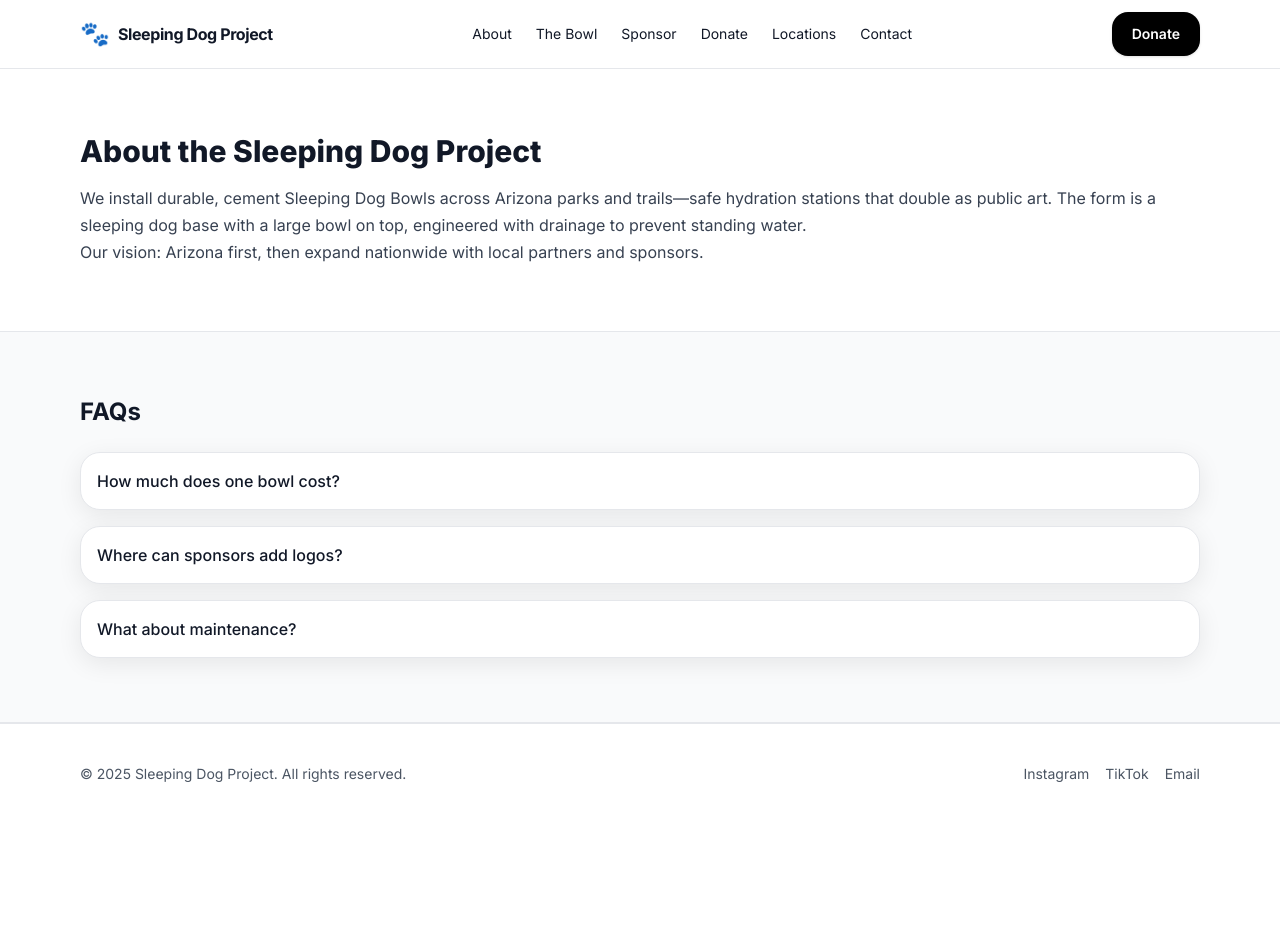
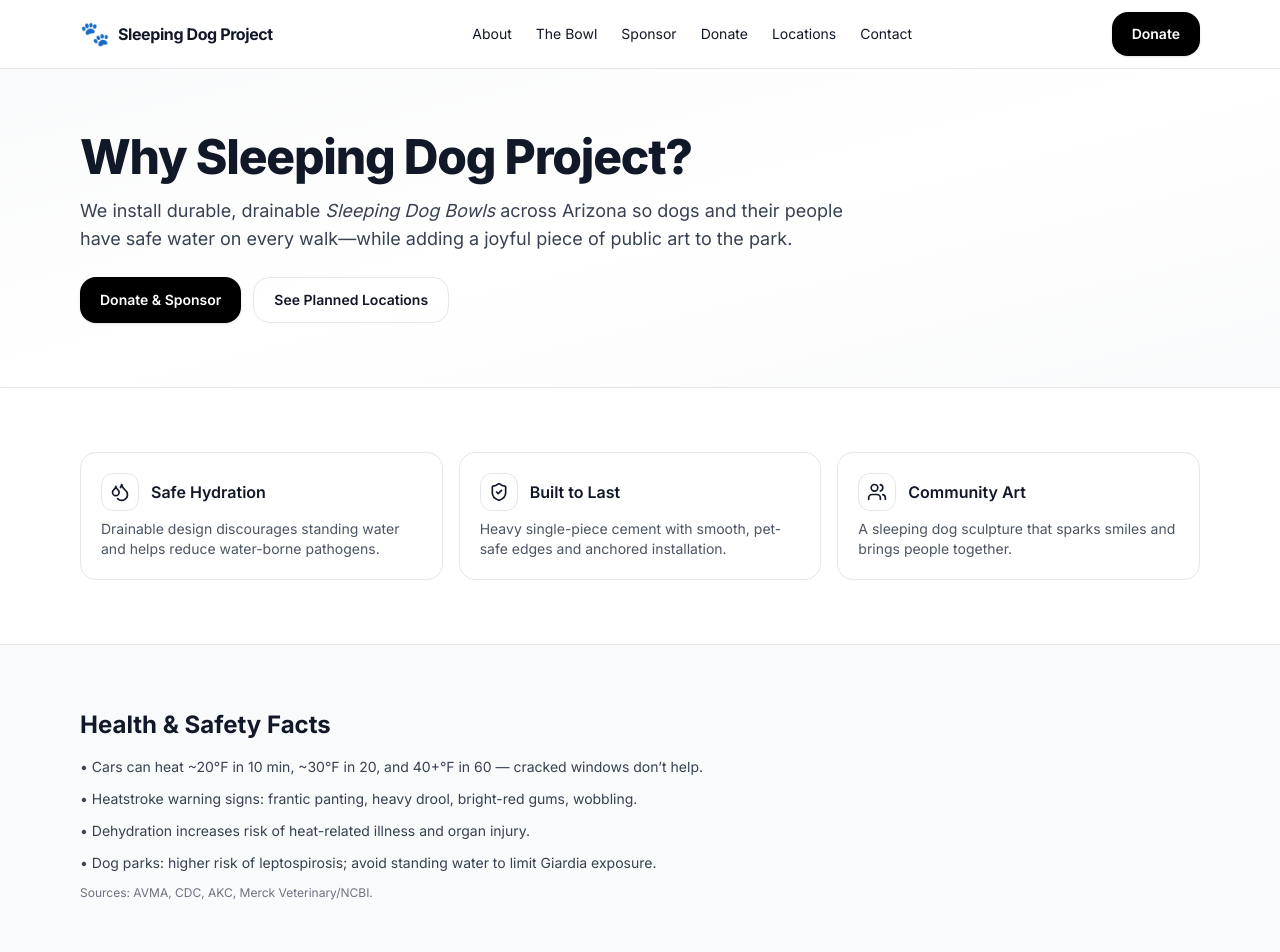
Before and after one commit to aduckett/sleeping-dog-project, a Next.js app: page /about in a window 1280 px wide. Shown: the top 952 px of the page. Before the commit the page ends 824 px from the top, so only its background shows below. Built offline with nearby package versions, Linux system fonts and the light colour scheme.

Commit message:
Upgrade About Page and Upgrade Bowl Page

```diff
--- a/app/about/page.tsx
+++ b/app/about/page.tsx
@@ -1,19 +1,82 @@
 import Section from "../../components/ui/Section";
-import FAQ from "../../components/FAQ";
+import Button from "../../components/ui/Button";
+import { Droplets, ShieldCheck, Users } from "lucide-react";
 
-export default function AboutPage(){
+function Feature({ icon: Icon, title, text }: { icon: any; title: string; text: string }) {
+  return (
+    <div className="rounded-2xl border p-5 bg-white">
+      <div className="flex items-center gap-3">
+        <div className="rounded-xl border p-2"><Icon className="h-5 w-5" /></div>
+        <h3 className="font-semibold">{title}</h3>
+      </div>
+      <p className="text-sm text-gray-600 mt-2">{text}</p>
+    </div>
+  );
+}
+
+export default function AboutPage() {
   return (
     <>
-      <Section>
-        <h1 className="text-3xl font-extrabold">About the Sleeping Dog Project</h1>
-        <div className="prose mt-4">
-          <p>We install durable, cement Sleeping Dog Bowls across Arizona parks and trails—safe hydration stations that double as public art. The form is a sleeping dog base with a large bowl on top, engineered with drainage to prevent standing water.</p>
-          <p>Our vision: Arizona first, then expand nationwide with local partners and sponsors.</p>
+      {/* Hero */}
+      <Section className="bg-gradient-to-br from-gray-50 via-white to-gray-50 border-b">
+        <div className="max-w-3xl">
+          <h1 className="text-4xl md:text-5xl font-extrabold tracking-tight">Why Sleeping Dog Project?</h1>
+          <p className="mt-4 text-gray-700 text-base md:text-lg">
+            We install durable, drainable <em>Sleeping Dog Bowls</em> across Arizona so dogs and their people
+            have safe water on every walk—while adding a joyful piece of public art to the park.
+          </p>
+          <div className="mt-6 flex flex-wrap gap-3">
+            <Button href="/donate">Donate & Sponsor</Button>
+            <Button href="/locations" variant="outline">See Planned Locations</Button>
+          </div>
         </div>
       </Section>
+
+      {/* Three features */}
+      <Section>
+        <div className="grid md:grid-cols-3 gap-4">
+          <Feature
+            icon={Droplets}
+            title="Safe Hydration"
+            text="Drainable design discourages standing water and helps reduce water-borne pathogens."
+          />
+          <Feature
+            icon={ShieldCheck}
+            title="Built to Last"
+            text="Heavy single-piece cement with smooth, pet-safe edges and anchored installation."
+          />
+          <Feature
+            icon={Users}
+            title="Community Art"
+            text="A sleeping dog sculpture that sparks smiles and brings people together."
+          />
+        </div>
+      </Section>
+
+      {/* Health facts strip — short, scannable */}
       <Section className="bg-gray-50 border-y">
-        <h2 className="text-2xl font-bold">FAQs</h2>
-        <div className="mt-6"><FAQ /></div>
+        <h2 className="text-2xl font-bold">Health & Safety Facts</h2>
+        <ul className="mt-4 space-y-3 text-sm text-gray-700">
+          <li>• Cars can heat ~20°F in 10 min, ~30°F in 20, and 40+°F in 60 — cracked windows don’t help.</li>
+          <li>• Heatstroke warning signs: frantic panting, heavy drool, bright-red gums, wobbling.</li>
+          <li>• Dehydration increases risk of heat-related illness and organ injury.</li>
+          <li>• Dog parks: higher risk of leptospirosis; avoid standing water to limit Giardia exposure.</li>
+        </ul>
+        <p className="text-xs text-gray-500 mt-3">
+          Sources: AVMA, CDC, AKC, Merck Veterinary/NCBI.
+        </p>
+      </Section>
+
+      {/* CTA */}
+      <Section>
+        <div className="rounded-2xl border p-6 bg-white text-center">
+          <h3 className="text-xl font-semibold">Arizona first. Nation next.</h3>
+          <p className="text-gray-700 mt-2">Help place the first wave of bowls and keep tails wagging.</p>
+          <div className="mt-4 flex justify-center gap-3">
+            <Button href="https://www.gofundme.com/f/SleepingDog">Fund the First 10 Bowls</Button>
+            <Button href="https://givebutter.com/sleepingdog" variant="outline">Sponsor or Give Monthly</Button>
+          </div>
+        </div>
       </Section>
     </>
   );
--- a/app/the-bowl/page.tsx
+++ b/app/the-bowl/page.tsx
@@ -1,26 +1,33 @@
 import Section from "../../components/ui/Section";
 import Image from "next/image";
+import { Droplet, Shield, Wrench } from "lucide-react";
+import Button from "../../components/ui/Button";
+
+function Spec({ icon: Icon, title, text }: { icon: any; title: string; text: string }) {
+  return (
+    <div className="rounded-2xl border p-4 bg-white">
+      <div className="flex items-center gap-2">
+        <div className="rounded-lg border p-2"><Icon className="h-5 w-5" /></div>
+        <h3 className="font-semibold">{title}</h3>
+      </div>
+      <p className="text-sm text-gray-600 mt-2">{text}</p>
+    </div>
+  );
+}
 
 export default function TheBowlPage(){
   return (
     <>
-      <Section>
-        <h1 className="text-3xl font-extrabold">The Bowl</h1>
+      {/* Visual hero */}
+      <Section className="border-b">
+        <h1 className="text-3xl font-extrabold">Meet the Bowl</h1>
         <p className="text-gray-700 mt-3 max-w-3xl">
-          A single-piece cement sculpture with a sleeping dog base and a large, drainable bowl.
+          A single-piece cement sculpture with a sleeping dog base and a large, drainable basin.
           Designed for safety, durability, and joy.
         </p>
-
-        <ul className="mt-6 list-disc ml-6 text-gray-700">
-          <li>Anti-tip weight & anchored installation</li>
-          <li>Drainage channel prevents standing water</li>
-          <li>Smooth edges and pet-safe finishes</li>
-          <li>Optional sponsor logo embedded inside the bowl</li>
-        </ul>
-
-        <div className="mt-8 relative rounded-2xl border bg-gray-50 h-[300px] sm:h-[380px] md:h-[460px] lg:h-[520px] overflow-hidden">
+        <div className="mt-6 relative rounded-2xl border bg-gray-50 h-[300px] sm:h-[380px] md:h-[460px] lg:h-[520px] overflow-hidden">
           <Image
-            src="https://res.cloudinary.com/dizmpjrdk/image/upload/v1757790744/Heading_zszhnn.svg"
+            src="https://res.cloudinary.com/dizmpjrdk/image/upload/v1757791778/Heading_zszhnn.svg"
             alt="Sleeping Dog Project cement bowl render"
             fill
             sizes="(min-width: 1024px) 800px, (min-width: 768px) 700px, 100vw"
@@ -29,6 +36,38 @@ export default function TheBowlPage(){
           />
         </div>
       </Section>
+
+      {/* Exploded features */}
+      <Section>
+        <div className="grid md:grid-cols-3 gap-4">
+          <Spec icon={Shield} title="Heavy & Stable" text="~200+ lb single-piece cement, anchored for safety; smooth, pet-safe edges." />
+          <Spec icon={Droplet} title="Drainable Basin" text="Discourages standing water and helps reduce exposure to water-borne pathogens." />
+          <Spec icon={Wrench} title="Built for Parks" text="Vandal-resistant materials and finishes for long service life." />
+        </div>
+      </Section>
+
+      {/* Health callouts */}
+      <Section className="bg-gray-50 border-y">
+        <h2 className="text-2xl font-bold">Why draining matters</h2>
+        <ul className="mt-4 space-y-3 text-sm text-gray-700">
+          <li>• Dehydration raises heat-injury risk; fast access to water helps mitigate it.</li>
+          <li>• Avoiding standing water helps limit Giardia and leptospirosis exposure at busy parks.</li>
+          <li>• Clear sightlines and a large basin make it easy to rinse and refill quickly.</li>
+        </ul>
+        <p className="text-xs text-gray-500 mt-3">Sources: CDC (Giardia & Leptospirosis), NCBI/Merck (dehydration & heat injury).</p>
+      </Section>
+
+      {/* Sponsor CTA */}
+      <Section>
+        <div className="rounded-2xl border p-6 bg-white text-center">
+          <h3 className="text-xl font-semibold">Put your logo inside the bowl</h3>
+          <p className="text-gray-700 mt-2">Sponsor a bowl and your name or logo is revealed every time water is poured.</p>
+          <div className="mt-4 flex justify-center gap-3">
+            <Button href="/sponsor" variant="outline">Sponsorship Options</Button>
+            <Button href="/contact#sponsor">Ask a Question</Button>
+          </div>
+        </div>
+      </Section>
     </>
   );
 }
```
